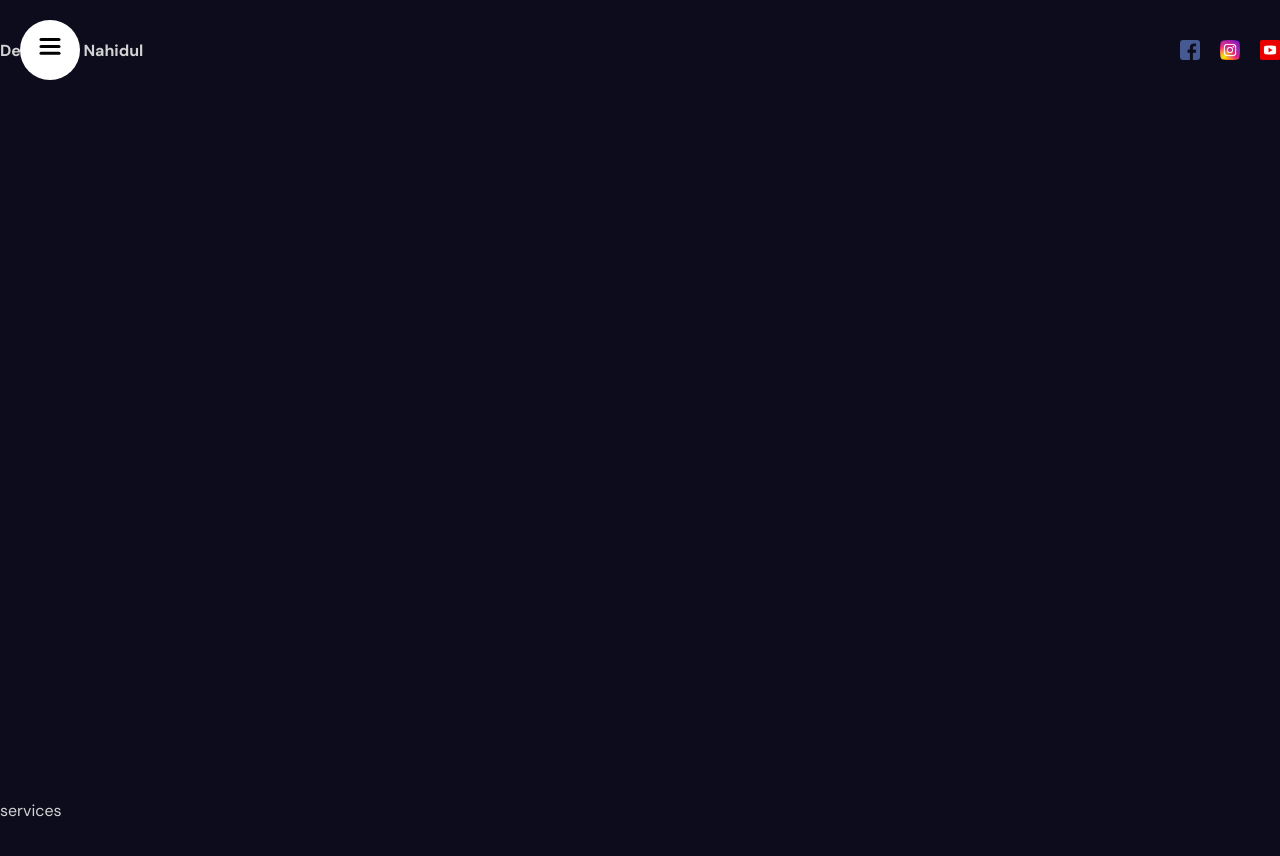
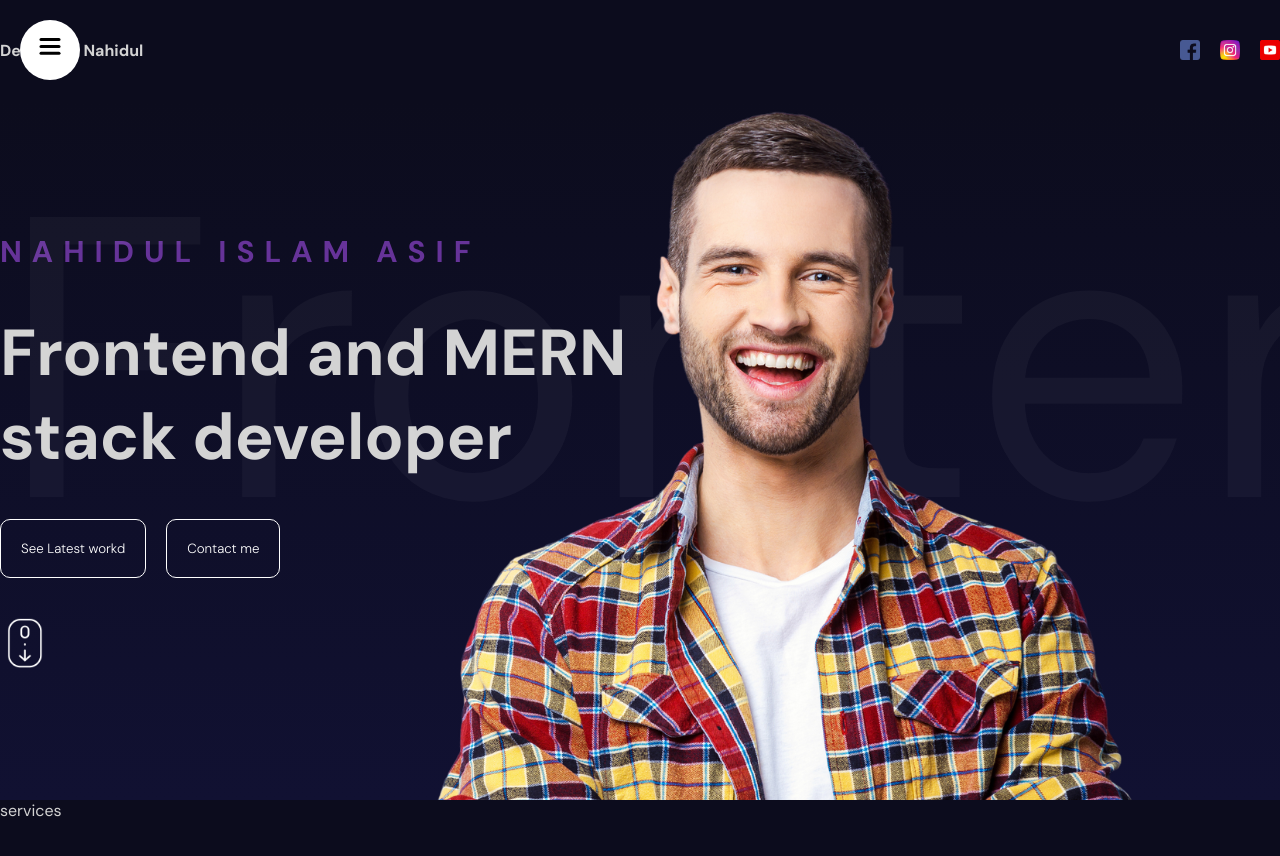
Before and after one commit to Nahid-07/animated-portfolio, a React (Vite) app: page / in a window 1280 px wide. Shown: the top 856 px of the page. Built offline with nearby package versions, Linux system fonts and the light colour scheme.

Commit message:
hero section added

```diff
--- a/src/App.jsx
+++ b/src/App.jsx
@@ -1,10 +1,12 @@
 import './app.scss'
+import Hero from './component/hero/Hero';
 import Navbar from './component/navbar/Navbar';
 const App = () => {
   return <div>
 
     <section id='Homepage'>
     <Navbar/>
+    <Hero/>
     </section>
     <section id='Services'>services</section>
     <section id='Portfolio'>paralax</section>
--- /dev/null
+++ b/src/component/hero/Hero.jsx
@@ -0,0 +1,27 @@
+import "./hero.scss";
+
+const Hero = () => {
+  return (
+    <div className="hero">
+      <div className="wraper">
+        <div className="textContainer">
+          <h2>Nahidul Islam Asif</h2>
+          <h1>Frontend and MERN stack developer</h1>
+          <div className="buttons">
+            <button>See Latest workd</button>
+            <button>Contact me</button>
+          </div>
+          <img src="/scroll.png" alt="" />
+        </div>
+      </div>
+      <div className="slidingTextContainer">
+        Frontend Developer MERN stack Developer
+      </div>
+      <div className="imageContainer">
+        <img src="/hero.png" alt="" />
+      </div>
+    </div>
+  );
+};
+
+export default Hero;
--- /dev/null
+++ b/src/component/hero/hero.scss
@@ -0,0 +1,61 @@
+.hero{
+    height: calc(100vh - 100px);
+    background: linear-gradient(180deg, #0c0c1d, #111132);
+    overflow: hidden;
+    position: relative;
+
+    .wraper{
+        max-width: 1366px;
+        height: 100%;
+        margin: auto;
+
+
+        .textContainer{
+            height: 100%;
+            display: flex;
+            flex-direction: column;
+            justify-content: center;
+            gap: 40px;
+            width: 50%;
+
+            h2{
+                font-size: 30px;
+                letter-spacing: 10px;
+                text-transform: uppercase;
+                color: rebeccapurple;
+            }
+            h1{
+                font-size: 65px;
+            }
+            .buttons{
+                button{
+                    padding: 20px;
+                    border: 1px solid white;
+                    color: white;
+                    background: transparent;
+                    border-radius: 10px;
+                    margin-right: 20px;
+                    cursor: pointer;
+                    font-weight: 300;
+                }
+            }
+            img{
+                width: 50px;
+            }
+        }
+    }
+    .imageContainer{
+        height: 100%;
+        position: absolute;
+        top: 0;
+        right: 0;
+    }
+    .slidingTextContainer{
+        position: absolute;
+        font-size: 50vh;
+        top: 0;
+        bottom: -120px;
+        white-space: nowrap;
+        color: #ffffff09;
+    }
+}
```
